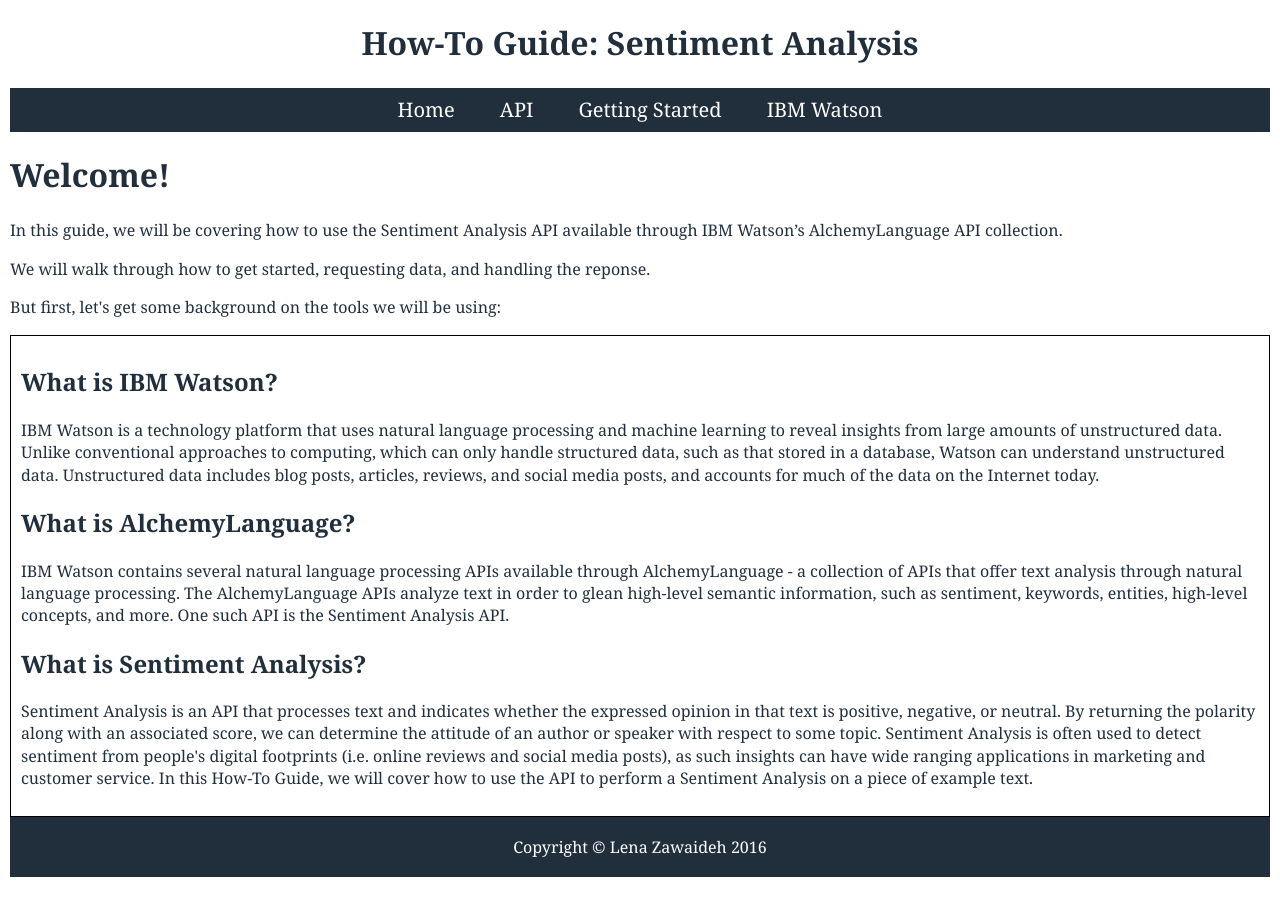
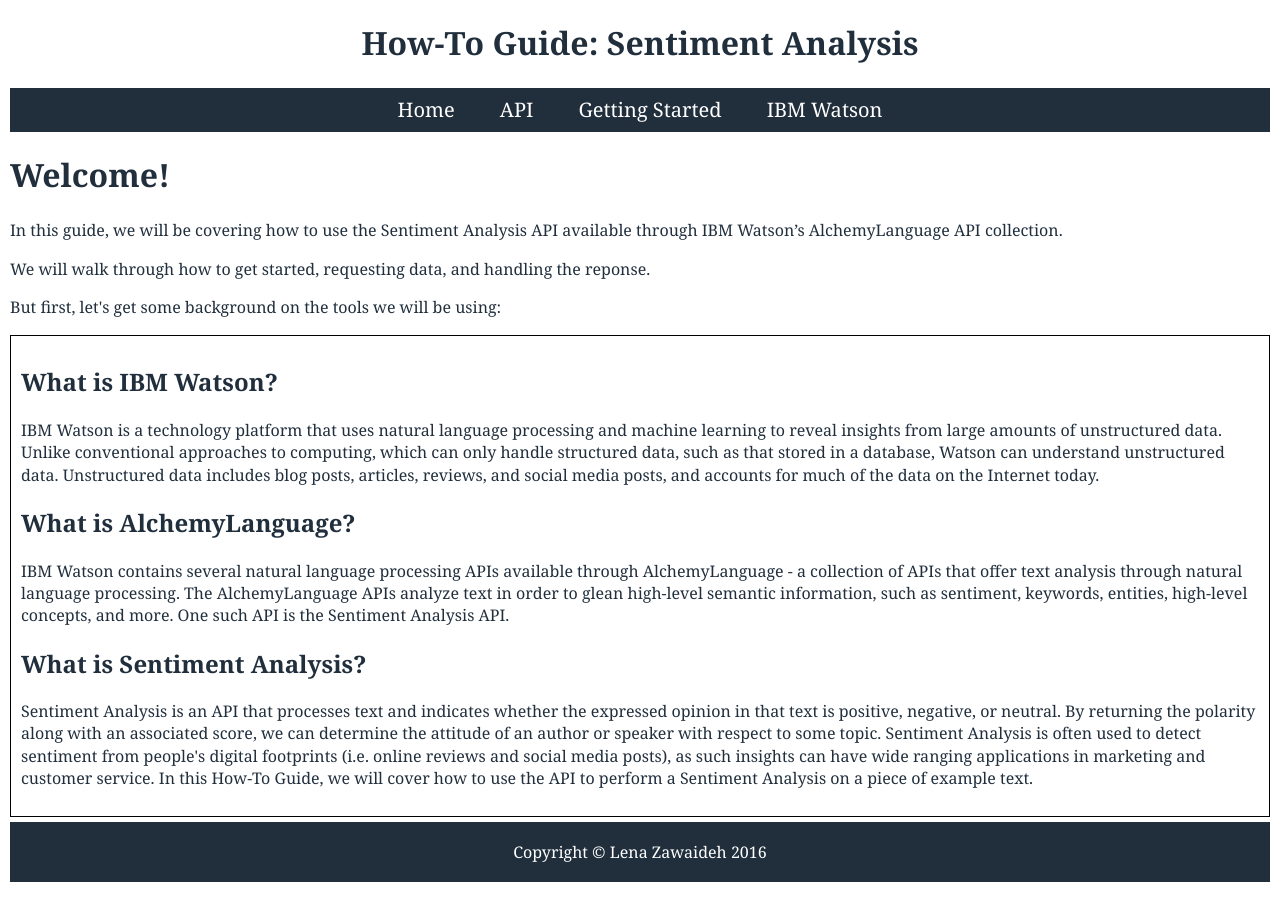
Before and after one commit to lenaz/How-To-Guide, a Jekyll site: the page built from index.html, in a window 1280 px wide. Built offline with Jekyll 4.4.1, drawn with Linux system fonts in a browser that asks for light colours; Markdown is read by kramdown in place of the engine named in the settings.

Commit message:
footer margin

```diff
--- a/css/common.css
+++ b/css/common.css
@@ -16,7 +16,7 @@ body {
 }
 
 .footer {
-    margin: 0 auto;
+    margin: 5px auto;
     padding: 3px;
     text-align: center;
     background-color: #212F3D;
```
